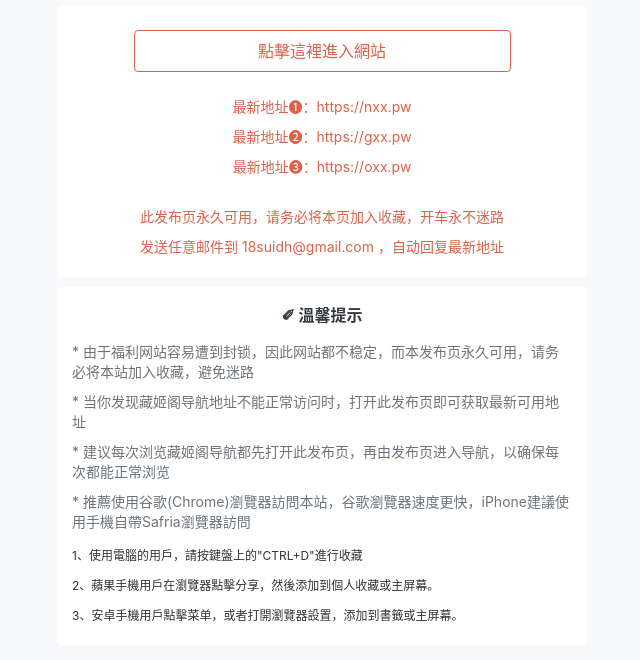
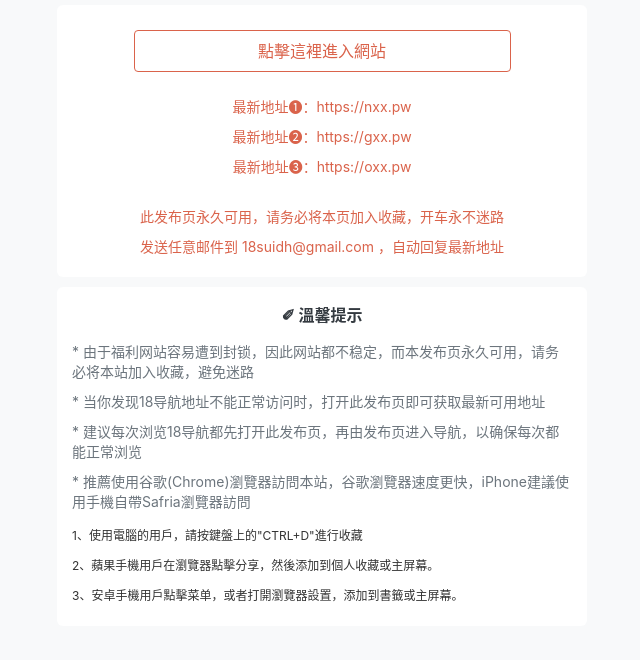
Before and after one commit to 18dh/18dh.github.io, a plain HTML site: page index.html in a window 1280 px wide. Shown: the part 94-754 px from the top of the page, without its empty margins (318-958 px from the left). Drawn offline with Linux system fonts and the light colour scheme.

Commit message:
Update index.html

```diff
--- a/index.html
+++ b/index.html
@@ -79,8 +79,8 @@ a,a:active,a:focus,a:hover,a:visited{color:inherit;text-decoration:none}
 <h4 class="title">✐ 溫馨提示</h4>
 <ul>
 <li>* 由于福利网站容易遭到封锁，因此网站都不稳定，而本发布页永久可用，请务必将本站加入收藏，避免迷路</li>
-<li>* 当你发现藏姬阁导航地址不能正常访问时，打开此发布页即可获取最新可用地址</li>
-<li>* 建议每次浏览藏姬阁导航都先打开此发布页，再由发布页进入导航，以确保每次都能正常浏览</li>
+<li>* 当你发现18导航地址不能正常访问时，打开此发布页即可获取最新可用地址</li>
+<li>* 建议每次浏览18导航都先打开此发布页，再由发布页进入导航，以确保每次都能正常浏览</li>
 <li>* 推薦使用谷歌(Chrome)瀏覽器訪問本站，谷歌瀏覽器速度更快，iPhone建議使用手機自帶Safria瀏覽器訪問</li>
 <p class="c_black">1、使用電腦的用戶，請按鍵盤上的"CTRL+D"進行收藏</p>
 <p class="c_black">2、蘋果手機用戶在瀏覽器點擊分享，然後添加到個人收藏或主屏幕。</p>
```
